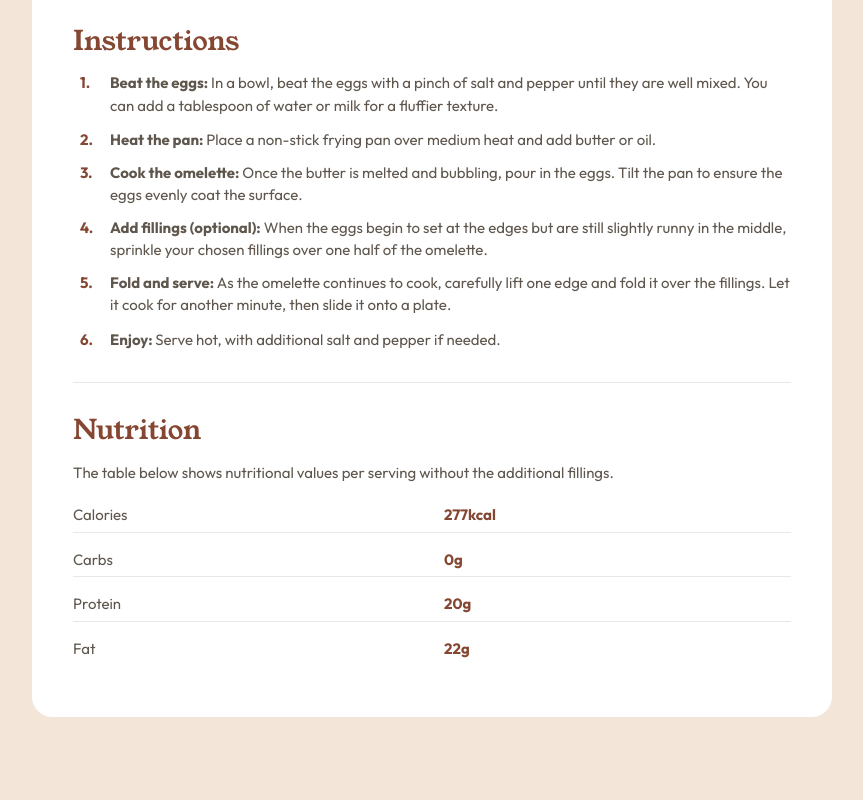
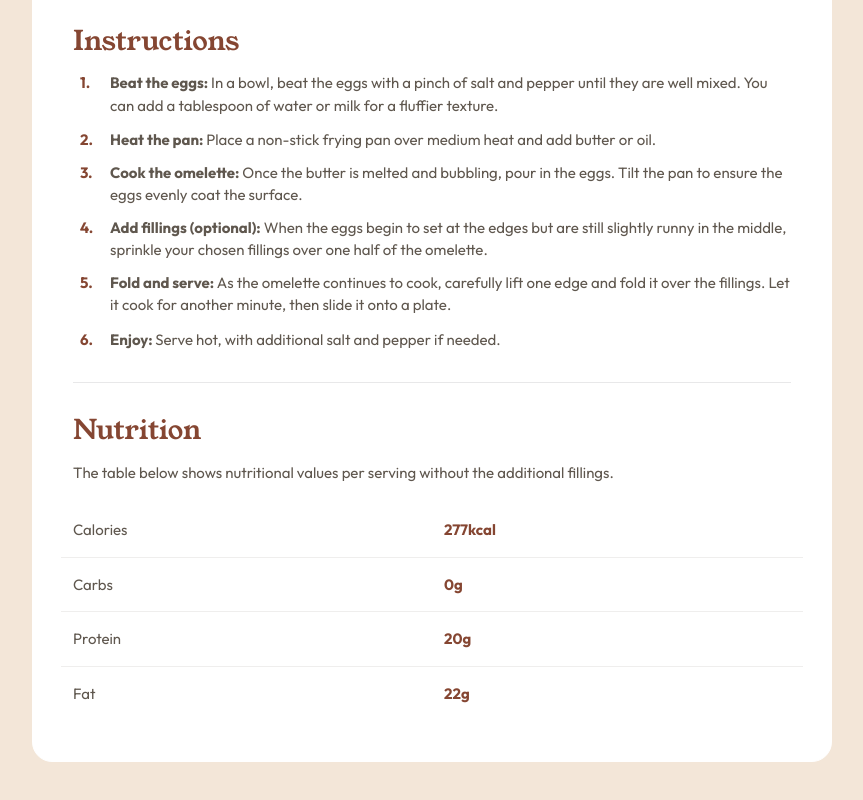
Before and after one commit to KollerJacq/recipe-page-responsive, a plain HTML site: page index.html in a window 1280 px wide. Shown: the part 1017-1817 px from the top of the page, without its empty margins (208-1071 px from the left). Drawn offline with nearby package versions, Linux system fonts and the light colour scheme.

Commit message:
updated the index.html

```diff
--- a/index.html
+++ b/index.html
@@ -139,18 +139,21 @@
             <div class="col">Calories</div>
             <div class="col nutri">277kcal</div>
           </li>
-          <hr />
+
           <li class="row">
+            <hr />
             <div class="col">Carbs</div>
             <div class="col nutri">0g</div>
           </li>
-          <hr />
+
           <li class="row">
+            <hr />
             <div class="col">Protein</div>
             <div class="col nutri">20g</div>
           </li>
-          <hr />
+
           <li class="row">
+            <hr />
             <div class="col">Fat</div>
             <div class="col nutri">22g</div>
           </li>
--- a/style.css
+++ b/style.css
@@ -114,6 +114,9 @@ hr {
   font-size: 16px;
   font-weight: bold;
 }
+.row {
+  margin-top: 15px;
+}
 .time {
   font-size: 14px;
   line-height: 2;
```
